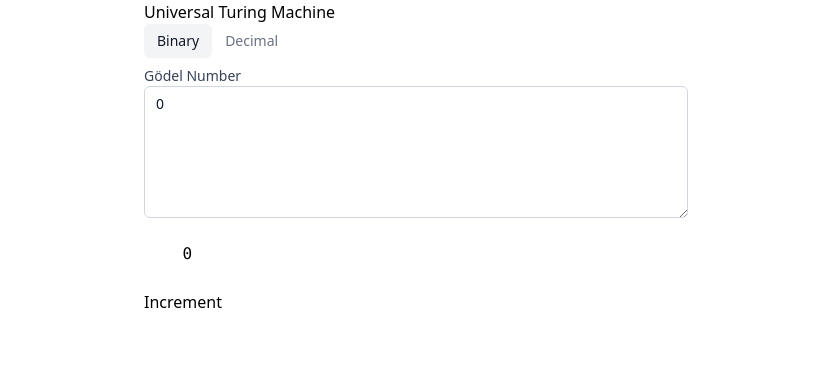
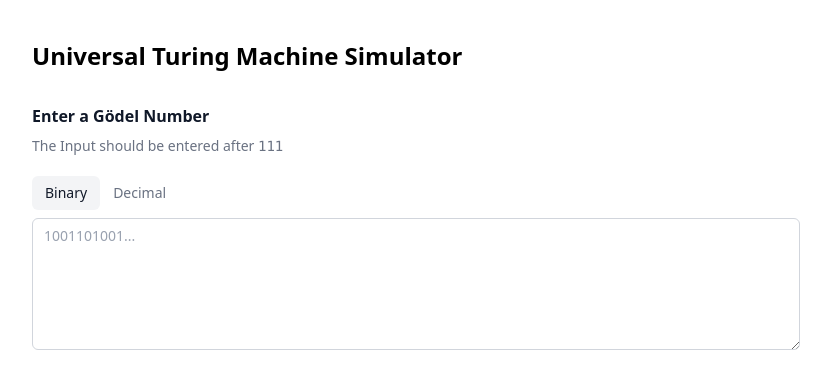
Before and after one commit to LorisSigrist/utm, a Svelte app: page / in a window 1280 px wide. Shown: the top 388 px of the page, without its empty margins (224-1055 px from the left). Built offline with nearby package versions, Linux system fonts and the light colour scheme.

Commit message:
Prettify

```diff
--- a/src/App.svelte
+++ b/src/App.svelte
@@ -1,17 +1,26 @@
 <script lang="ts">
   import GödelNumberInput from "./lib/GödelNumberInput.svelte";
 
-  let description_number : bigint = BigInt(0);
+  let description_number: bigint | null = $state(null);
+  $effect(() => console.log(description_number));
 </script>
 
-<main class="max-w-xl mx-auto px-4">
-  <h1>Universal Turing Machine</h1>
+<div class="mx-auto max-w-7xl px-4 sm:px-6 lg:px-8">
+  <!-- We've used 3xl here, but feel free to try other max-widths based on your needs -->
+  <main class="mx-auto max-w-3xl">
+    <h1 class="text-2xl font-bold mt-10 mb-8">
+      Universal Turing Machine Simulator
+    </h1>
 
-   <GödelNumberInput bind:value={description_number} />
+    <div class="pb-5">
+      <h3 class="text-base font-semibold text-gray-900">
+        Enter a Gödel Number
+      </h3>
+      <p class="mt-2 max-w-4xl text-sm text-gray-500">
+        The Input should be entered after <code>111</code>
+      </p>
+    </div>
 
-   <pre>
-    {description_number}
-   </pre>
-
-   <button onclick={()=> description_number++}>Increment</button>
-</main>
+    <GödelNumberInput bind:value={description_number} />
+  </main>
+</div>
--- a/src/lib/GödelNumberInput.svelte
+++ b/src/lib/GödelNumberInput.svelte
@@ -4,7 +4,7 @@
 -->
 <script lang="ts" module>
   export type GödelNumberInputProps = {
-    value?: bigint;
+    value: bigint | null;
     inputMode?: "binary" | "decimal";
   };
 
@@ -35,7 +35,7 @@
 
 <script lang="ts">
   let {
-    value = $bindable(0n),
+    value = $bindable(null),
     inputMode = $bindable("binary"),
   }: GödelNumberInputProps = $props();
 
@@ -54,6 +54,9 @@
       ? validateBinaryGödelNumber(textValue)
       : validateDecimalString(textValue)
   );
+
+  let touched = $state(false);
+  let showError = $derived(error != null && touched);
 
   /**
    * Updates the `value` prop if the textInput is a valid gödel number
@@ -76,7 +79,10 @@
 
   // update the text if the value changes for an external reason
   $effect(() => {
-    textValue = inputMode == "binary" ? value.toString(2) : value.toString(10);
+    if (value == null) textValue = "";
+    else
+      textValue =
+        inputMode == "binary" ? value.toString(2) : value.toString(10);
   });
 
   // update the value if the text is changed
@@ -125,18 +131,13 @@
       tabindex="0"
     >
       <div>
-        <label
-          for="goedel-number"
-          class="block text-sm font-medium text-gray-700">Gödel Number</label
-        >
-
         <textarea
           rows="5"
           id="goedel-number"
           bind:value={textValue}
+          oninput={() => (touched = true)}
           class="block w-full rounded-md bg-white px-3 py-1.5
-
-          {error !== null
+          {showError
             ? 'text-red-900 outline-red-300 placeholder:text-red-300 focus:outline-red-600'
             : 'text-gray-900 outline-gray-300 placeholder:text-gray-400 focus:outline-indigo-600'}
             text-base outline-1 -outline-offset-1 focus:outline-2 focus:-outline-offset-2 sm:text-sm/6"
@@ -149,6 +150,6 @@
   </div>
 </div>
 
-{#if error}
+{#if showError}
   <p class="mt-2 text-sm text-red-600">{error}</p>
 {/if}
```
